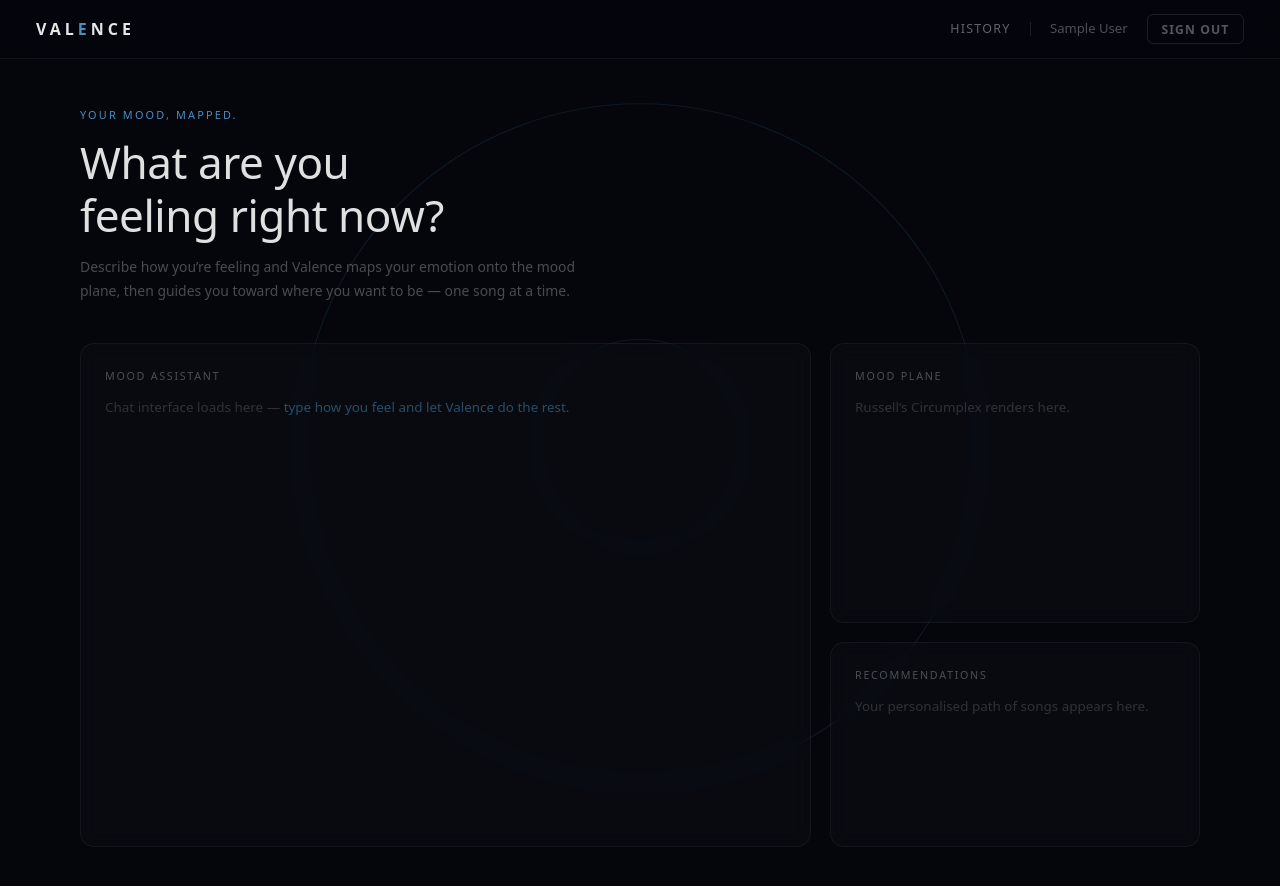
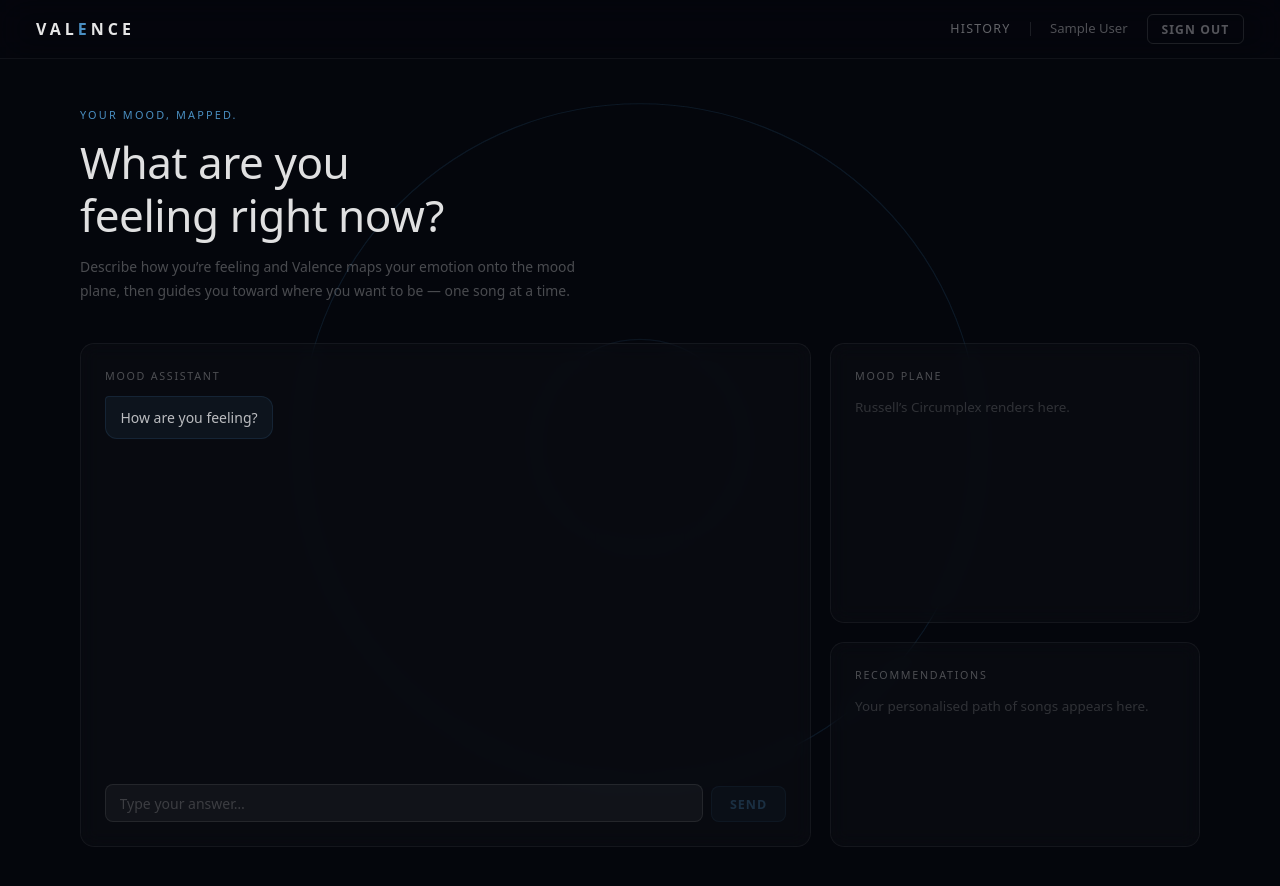
Before and after one commit to aadilfayas/valence-fe, a React (Vite) app: page / in a window 1280 px wide. Built offline with nearby package versions, Linux system fonts and the light colour scheme; no server answers; sample sign-in values are in the browser's storage.

Commit message:
Updated Chat Home/Dashboard

```diff
--- a/src/components/Chat/ChatWindow.jsx
+++ b/src/components/Chat/ChatWindow.jsx
@@ -1,3 +1,117 @@
-export default function ChatWindow() {
-  return <div className="chat-window">Chat coming soon.</div>;
+import { useState, useEffect, useRef } from "react";
+import { useAuth } from "../../context/AuthContext";
+import { getChatQuestions, createMoodSession } from "../../services/mood";
+import MessageBubble from "./MessageBubble";
+
+export default function ChatWindow({ onSessionCreated }) {
+  const { user } = useAuth();
+  const [questions, setQuestions] = useState([]);
+  const [messages, setMessages] = useState([]);
+  const [input, setInput] = useState("");
+  const [step, setStep] = useState(0);
+  const [answers, setAnswers] = useState([]);
+  const [loading, setLoading] = useState(false);
+  const [done, setDone] = useState(false);
+  const [error, setError] = useState(null);
+  const bottomRef = useRef(null);
+
+  useEffect(() => {
+    const fallback = [
+      "How are you feeling?",
+      "What triggered it?",
+      "What mood do you want to reach?",
+    ];
+    getChatQuestions()
+      .then((qs) => {
+        setQuestions(qs);
+        setMessages([{ role: "bot", text: qs[0] }]);
+      })
+      .catch(() => {
+        setQuestions(fallback);
+        setMessages([{ role: "bot", text: fallback[0] }]);
+      });
+  }, []);
+
+  useEffect(() => {
+    bottomRef.current?.scrollIntoView({ behavior: "smooth" });
+  }, [messages]);
+
+  const handleSend = async () => {
+    if (!input.trim() || loading) return;
+    const answer = input.trim();
+    setInput("");
+    const newAnswers = [...answers, answer];
+    setAnswers(newAnswers);
+    const newMessages = [...messages, { role: "user", text: answer }];
+
+    if (step < questions.length - 1) {
+      const nextStep = step + 1;
+      setStep(nextStep);
+      setMessages([...newMessages, { role: "bot", text: questions[nextStep] }]);
+    } else {
+      setMessages(newMessages);
+      setLoading(true);
+      setError(null);
+      try {
+        const { sessionId } = await createMoodSession({
+          userId: user.id,
+          feelingMessage: newAnswers[0],
+          triggerMessage: newAnswers[1],
+          goalMessage: newAnswers[2],
+        });
+        setMessages((prev) => [
+          ...prev,
+          {
+            role: "bot",
+            text: "Your mood has been mapped. Generating your path…",
+          },
+        ]);
+        setDone(true);
+        onSessionCreated?.(sessionId);
+      } catch {
+        setError("Something went wrong. Please try again.");
+      } finally {
+        setLoading(false);
+      }
+    }
+  };
+
+  const handleKeyDown = (e) => {
+    if (e.key === "Enter" && !e.shiftKey) {
+      e.preventDefault();
+      handleSend();
+    }
+  };
+
+  return (
+    <div className="chat-window">
+      <div className="chat-messages">
+        {messages.map((msg, i) => (
+          <MessageBubble key={i} role={msg.role} text={msg.text} />
+        ))}
+        {loading && <MessageBubble role="bot" text="…" />}
+        <div ref={bottomRef} />
+      </div>
+      {!done && (
+        <div className="chat-input-row">
+          <input
+            className="chat-input"
+            value={input}
+            onChange={(e) => setInput(e.target.value)}
+            onKeyDown={handleKeyDown}
+            placeholder="Type your answer…"
+            disabled={loading || questions.length === 0}
+          />
+          <button
+            className="chat-send-btn"
+            onClick={handleSend}
+            disabled={!input.trim() || loading || questions.length === 0}
+          >
+            Send
+          </button>
+        </div>
+      )}
+      {error && <p className="chat-error">{error}</p>}
+    </div>
+  );
 }
--- a/src/components/Chat/MessageBubble.jsx
+++ b/src/components/Chat/MessageBubble.jsx
@@ -1,7 +1,7 @@
-export default function MessageBubble({ message, isUser }) {
+export default function MessageBubble({ role, text }) {
   return (
-    <div className={`message-bubble ${isUser ? "user" : "agent"}`}>
-      <p>{message.text}</p>
+    <div className={`message-bubble ${role === "user" ? "user" : "agent"}`}>
+      <p>{text}</p>
     </div>
   );
 }
--- a/src/components/Dashboard/MoodHistory.jsx
+++ b/src/components/Dashboard/MoodHistory.jsx
@@ -49,7 +49,7 @@ export default function MoodHistory({ sessions = [] }) {
   return (
     <div className="mh-list">
       {sessions.map((s) => {
-        const emotion = getEmotion(s.valenceScore, s.arousalScore);
+        const emotion = getEmotion(s.valence, s.arousal);
         const goalEmotion = getEmotion(s.goalValence, s.goalArousal);
         const colors = EMOTION_COLORS[emotion] ?? EMOTION_COLORS.Unknown;
         const date = s.createdAt
@@ -67,7 +67,7 @@ export default function MoodHistory({ sessions = [] }) {
           : "";
 
         return (
-          <div key={s.id} className="mh-card">
+          <div key={s.sessionId} className="mh-card">
             {/* Card header */}
             <div className="mh-card-header">
               <div className="mh-card-meta">
@@ -97,8 +97,8 @@ export default function MoodHistory({ sessions = [] }) {
             <div className="mh-scores">
               <div className="mh-scores-col">
                 <p className="mh-scores-heading">Current</p>
-                <ScoreBar label="Valence" value={s.valenceScore} />
-                <ScoreBar label="Arousal" value={s.arousalScore} />
+                <ScoreBar label="Valence" value={s.valence} />
+                <ScoreBar label="Arousal" value={s.arousal} />
               </div>
               <div className="mh-scores-divider" />
               <div className="mh-scores-col">
--- a/src/pages/Dashboard.jsx
+++ b/src/pages/Dashboard.jsx
@@ -70,16 +70,19 @@ export default function Dashboard() {
   const [error, setError] = useState(null);
 
   useEffect(() => {
+    if (!user?.id) return;
     api
-      .get("/api/mood/sessions")
-      .then((res) => setSessions(res.data?.content ?? res.data ?? []))
+      .get("/api/mood/sessions", {
+        params: { userId: user.id, page: 0, size: 10 },
+      })
+      .then((res) => setSessions(res.data?.content ?? []))
       .catch((err) => {
         if (err.response?.status !== 401) {
           setError("Could not load sessions.");
         }
       })
       .finally(() => setLoading(false));
-  }, []);
+  }, [user]);
 
   const handleLogout = () => {
     logout();
--- a/src/pages/Home.css
+++ b/src/pages/Home.css
@@ -225,3 +225,146 @@
   font-style: normal;
   color: rgba(74, 143, 194, 0.5);
 }
+
+/* ══════════════════════════════════════════════════════════════
+   ChatWindow component
+══════════════════════════════════════════════════════════════ */
+
+.chat-window {
+  display: flex;
+  flex-direction: column;
+  flex: 1;
+  gap: 0.75rem;
+  min-height: 0;
+}
+
+/* ── Scrollable message area ── */
+.chat-messages {
+  flex: 1;
+  display: flex;
+  flex-direction: column;
+  gap: 0.55rem;
+  overflow-y: auto;
+  padding-right: 0.25rem;
+  scroll-behavior: smooth;
+}
+
+.chat-messages::-webkit-scrollbar {
+  width: 3px;
+}
+
+.chat-messages::-webkit-scrollbar-track {
+  background: transparent;
+}
+
+.chat-messages::-webkit-scrollbar-thumb {
+  background: rgba(74, 143, 194, 0.2);
+  border-radius: 2px;
+}
+
+/* ── Message bubbles ── */
+.message-bubble {
+  max-width: 82%;
+  padding: 0.6rem 0.9rem;
+  border-radius: 12px;
+  line-height: 1.55;
+}
+
+.message-bubble p {
+  margin: 0;
+  font-size: 0.875rem;
+}
+
+.message-bubble.agent {
+  align-self: flex-start;
+  background: rgba(74, 143, 194, 0.08);
+  border: 1px solid rgba(74, 143, 194, 0.14);
+  color: rgba(255, 255, 255, 0.72);
+  border-radius: 4px 12px 12px 12px;
+}
+
+.message-bubble.user {
+  align-self: flex-end;
+  background: rgba(255, 255, 255, 0.05);
+  border: 1px solid rgba(255, 255, 255, 0.07);
+  color: rgba(255, 255, 255, 0.82);
+  border-radius: 12px 4px 12px 12px;
+}
+
+/* ── Input row ── */
+.chat-input-row {
+  display: flex;
+  gap: 0.5rem;
+  align-items: flex-end;
+}
+
+.chat-input {
+  flex: 1;
+  background: rgba(255, 255, 255, 0.04);
+  border: 1px solid rgba(255, 255, 255, 0.08);
+  border-radius: 8px;
+  padding: 0.55rem 0.85rem;
+  font-size: 0.875rem;
+  color: rgba(255, 255, 255, 0.82);
+  font-family: inherit;
+  outline: none;
+  transition: border-color 0.18s;
+  resize: none;
+}
+
+.chat-input::placeholder {
+  color: rgba(255, 255, 255, 0.18);
+}
+
+.chat-input:focus {
+  border-color: rgba(74, 143, 194, 0.35);
+}
+
+.chat-input:disabled {
+  opacity: 0.4;
+  cursor: not-allowed;
+}
+
+.chat-send-btn {
+  padding: 0.55rem 1.1rem;
+  font-size: 0.78rem;
+  font-weight: 600;
+  letter-spacing: 0.08em;
+  text-transform: uppercase;
+  background: rgba(74, 143, 194, 0.14);
+  color: #4a8fc2;
+  border: 1px solid rgba(74, 143, 194, 0.25);
+  border-radius: 8px;
+  cursor: pointer;
+  font-family: inherit;
+  transition:
+    background 0.18s,
+    color 0.18s,
+    border-color 0.18s;
+  white-space: nowrap;
+}
+
+.chat-send-btn:hover:not(:disabled) {
+  background: rgba(74, 143, 194, 0.25);
+  color: rgba(255, 255, 255, 0.9);
+  border-color: rgba(74, 143, 194, 0.5);
+}
+
+.chat-send-btn:disabled {
+  opacity: 0.28;
+  cursor: not-allowed;
+}
+
+/* ── Inline error ── */
+.chat-error {
+  font-size: 0.78rem;
+  color: #f87171;
+  margin: 0;
+  text-align: center;
+}
+
+@media (max-width: 860px) {
+  .home-panel--chat {
+    min-height: 360px;
+  }
+}
--- a/src/pages/Home.jsx
+++ b/src/pages/Home.jsx
@@ -1,6 +1,7 @@
-import { useRef, useEffect, useCallback } from "react";
+import { useRef, useEffect, useCallback, useState } from "react";
 import { useNavigate, Link } from "react-router-dom";
 import { useAuth } from "../context/AuthContext";
+import ChatWindow from "../components/Chat/ChatWindow";
 import "./Home.css";
 
 // ── Sonar-ping canvas ────────────────────────────────────────────────────────
@@ -81,10 +82,15 @@ function SonarCanvas() {
 export default function Home() {
   const { user, logout } = useAuth();
   const navigate = useNavigate();
+  const [_sessionId, setSessionId] = useState(null);
 
   const handleLogout = () => {
     logout();
     navigate("/login");
+  };
+
+  const handleSessionCreated = (id) => {
+    setSessionId(id);
   };
 
   return (
@@ -132,10 +138,7 @@ export default function Home() {
           {/* Left — chat */}
           <div className="home-panel home-panel--chat">
             <p className="home-panel-label">Mood Assistant</p>
-            <p className="home-panel-empty">
-              Chat interface loads here &mdash;&nbsp;
-              <em>type how you feel and let Valence do the rest.</em>
-            </p>
+            <ChatWindow onSessionCreated={handleSessionCreated} />
           </div>
 
           {/* Right — plane + songs stacked */}
--- /dev/null
+++ b/src/services/mood.js
@@ -0,0 +1,33 @@
+import api from "./api";
+
+export const getChatQuestions = async () => {
+  const res = await api.get("/api/mood/chat/questions");
+  return res.data;
+};
+
+export const analyzeMood = async (message) => {
+  const res = await api.post("/api/mood/analyze", { message });
+  return res.data; // { valence, arousal, emotion, matchedWords }
+};
+
+export const createMoodSession = async ({
+  userId,
+  feelingMessage,
+  triggerMessage,
+  goalMessage,
+}) => {
+  const res = await api.post("/api/mood/session", {
+    userId,
+    feelingMessage,
+    triggerMessage,
+    goalMessage,
+  });
+  return res.data; // { sessionId }
+};
+
+export const getMoodSessions = async (userId, page = 0, size = 10) => {
+  const res = await api.get("/api/mood/sessions", {
+    params: { userId, page, size },
+  });
+  return res.data; // Page<MoodSessionHistoryResponse>
+};
```
